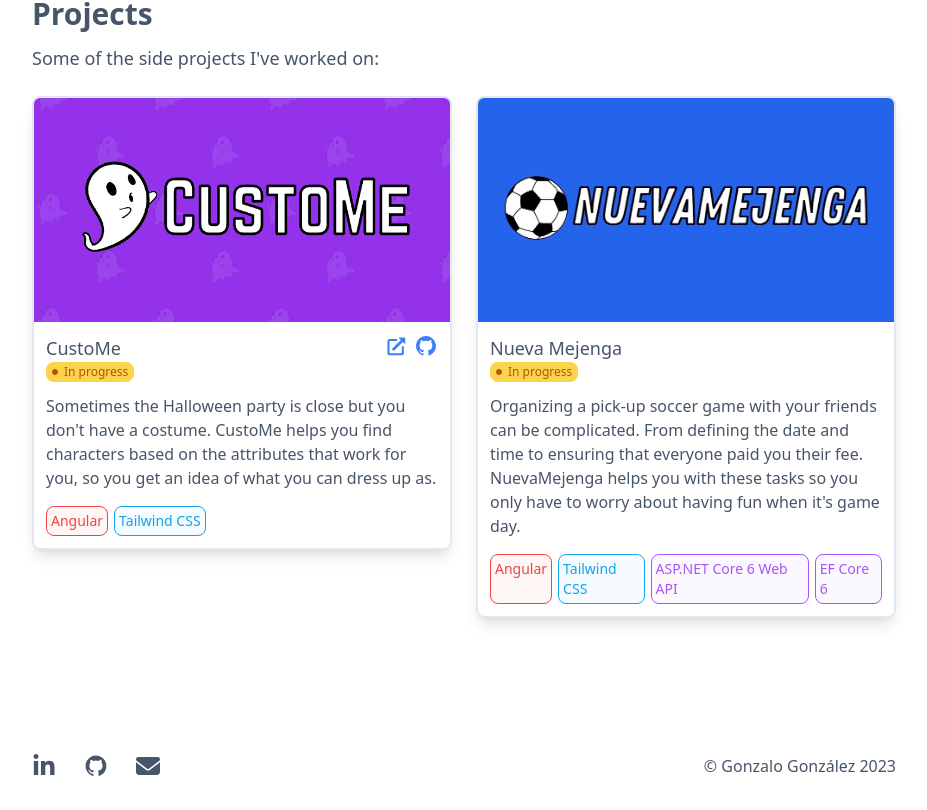
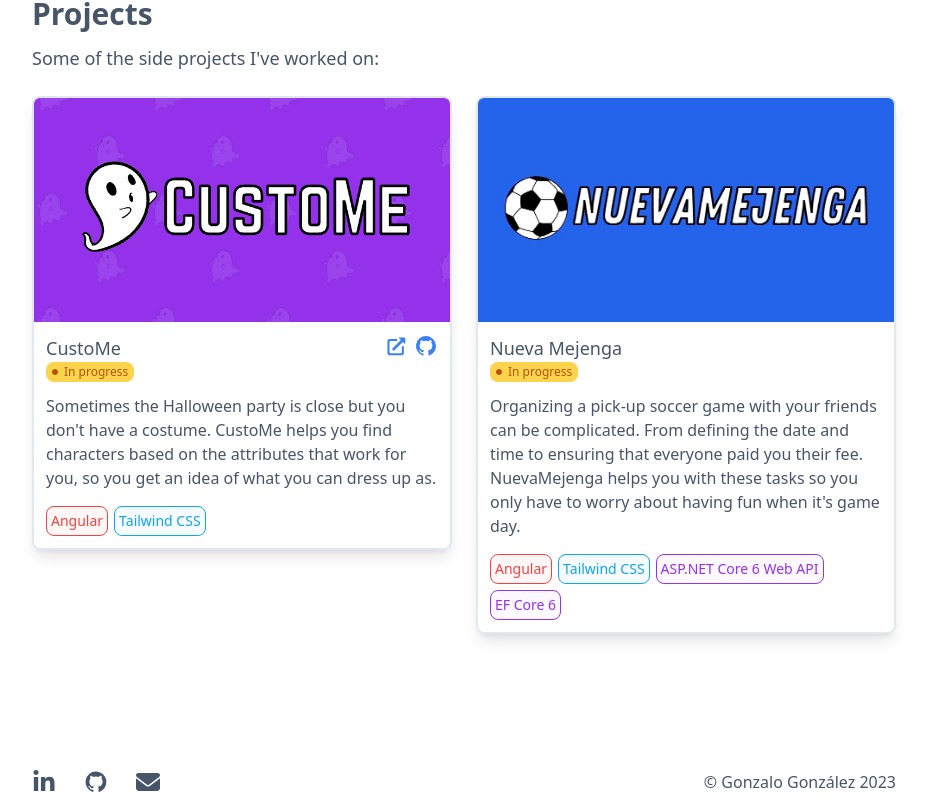
Before and after one commit to gggonzalo/portfolio-website, a Next.js app: page / in a window 1280 px wide. Shown: the part 396-1206 px from the top of the page, without its empty margins (176-1103 px from the left). Built offline with nearby package versions, Linux system fonts and the light colour scheme.

Commit message:
Change technologies colors and add flex wrapping

```diff
--- a/src/pages/index.tsx
+++ b/src/pages/index.tsx
@@ -158,12 +158,12 @@ export default function Home() {
                 </Link> */}
               </div>
               <div className="flex gap-1.5 text-white text-sm">
-                <div className="transition-[background-color] duration-500 bg-red-100 bg-opacity-30 border border-red-500 dark:bg-red-600 dark:bg-opacity-100 rounded-lg p-1">
+                <div className="transition-[background-color,border-color] duration-500 bg-red-100 bg-opacity-30 border border-red-500 dark:bg-red-600 dark:bg-opacity-100 dark:border-red-600 rounded-lg p-1">
                   <span className="transition-[color] duration-500 text-red-500 dark:text-white">
                     Angular
                   </span>
                 </div>
-                <div className="transition-[background-color] duration-500 bg-sky-100 bg-opacity-30 border border-sky-500 dark:bg-sky-500 dark:bg-opacity-100 rounded-lg p-1">
+                <div className="transition-[background-color,border-color] duration-500 bg-sky-100 bg-opacity-30 border border-sky-500 dark:bg-sky-500 dark:bg-opacity-100 dark:border-sky-500 rounded-lg p-1">
                   <span className="transition-[color] duration-500 text-sky-500 dark:text-white">
                     Tailwind CSS
                   </span>
@@ -242,24 +242,24 @@ export default function Home() {
                   Read more
                 </Link> */}
               </div>
-              <div className="flex gap-1.5 text-white text-sm">
-                <div className="transition-[background-color] duration-500 bg-red-100 bg-opacity-30 border border-red-500 dark:bg-red-600 dark:bg-opacity-100 rounded-lg p-1">
+              <div className="flex flex-wrap gap-1.5 text-white text-sm">
+                <div className="transition-[background-color,border-color] duration-500 bg-red-100 bg-opacity-30 border border-red-500 dark:bg-red-600 dark:bg-opacity-100 dark:border-red-600 rounded-lg p-1">
                   <span className="transition-[color] duration-500 text-red-500 dark:text-white">
                     Angular
                   </span>
                 </div>
-                <div className="transition-[background-color] duration-500 bg-sky-100 bg-opacity-30 border border-sky-500 dark:bg-sky-500 dark:bg-opacity-100 rounded-lg p-1">
+                <div className="transition-[background-color,border-color] duration-500 bg-sky-100 bg-opacity-30 border border-sky-500 dark:bg-sky-500 dark:bg-opacity-100 dark:border-sky-500 rounded-lg p-1">
                   <span className="transition-[color] duration-500 text-sky-500 dark:text-white">
                     Tailwind CSS
                   </span>
                 </div>
-                <div className="transition-[background-color] duration-500 bg-purple-100 bg-opacity-30 border border-purple-500 dark:bg-purple-600 dark:bg-opacity-100 rounded-lg p-1">
-                  <span className="transition-[color] duration-500 text-purple-500 dark:text-white">
+                <div className="transition-[background-color,border-color] duration-500 bg-purple-100 bg-opacity-30 border border-purple-600 dark:bg-purple-700 dark:bg-opacity-100 dark:border-purple-700 rounded-lg p-1">
+                  <span className="transition-[color] duration-500 text-purple-600 dark:text-white">
                     ASP.NET Core 6 Web API
                   </span>
                 </div>
-                <div className="transition-[background-color] duration-500 bg-purple-100 bg-opacity-30 border border-purple-500 dark:bg-purple-600 dark:bg-opacity-100 rounded-lg p-1">
-                  <span className="transition-[color] duration-500 text-purple-500 dark:text-white">
+                <div className="transition-[background-color,border-color] duration-500 bg-purple-100 bg-opacity-30 border border-purple-600 dark:bg-purple-700 dark:bg-opacity-100 dark:border-purple-700 rounded-lg p-1">
+                  <span className="transition-[color] duration-500 text-purple-600 dark:text-white">
                     EF Core 6
                   </span>
                 </div>
```
